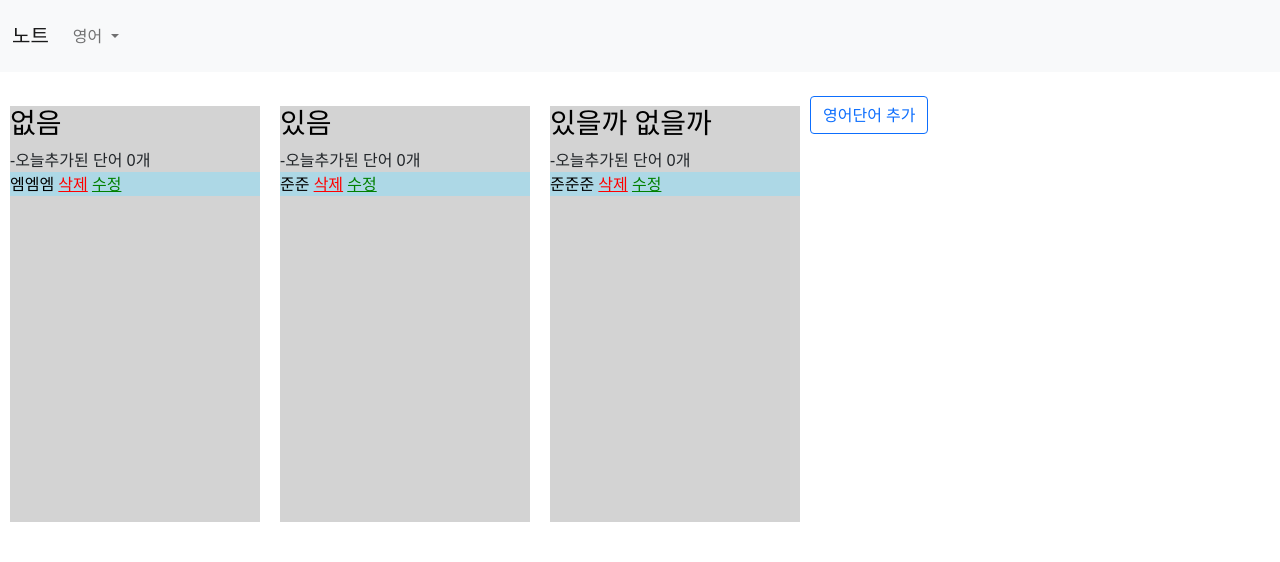
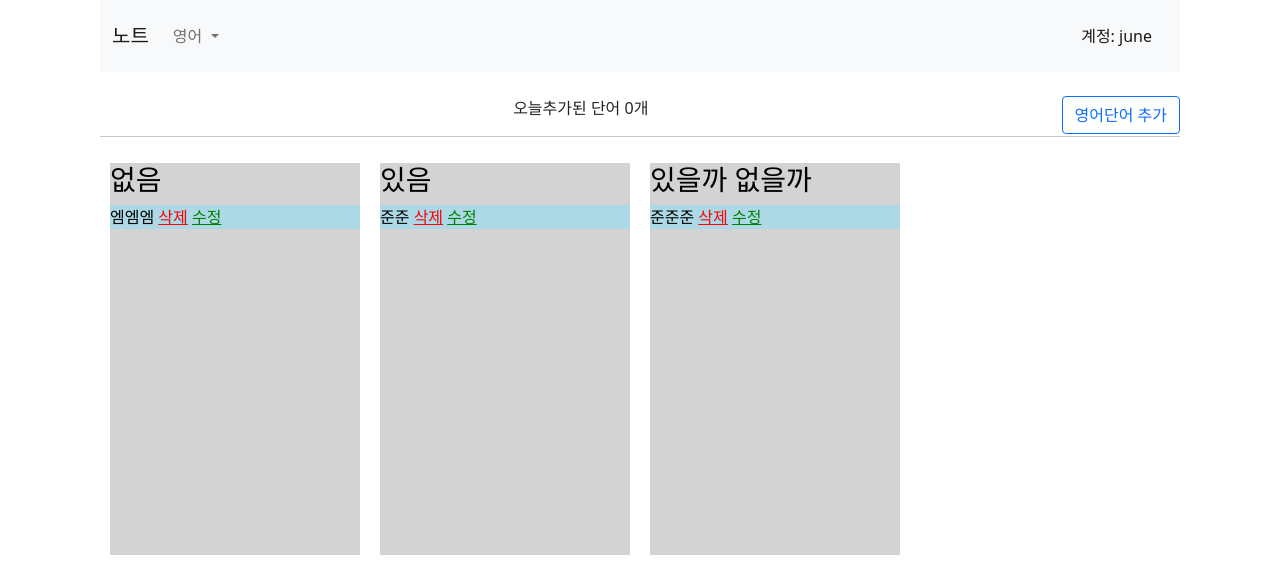
Before and after one commit to kimbrother6/english, a Django app: page / in a window 1280 px wide; the page is wider, and only the part inside the window is pictured. Shown: the top 562 px of that part. Run offline with Django 3.2, Linux system fonts and the light colour scheme; a user stored in the database is signed in; data comes from the database, SQL or seed files in the repository; both versions use the stored data as it was after the commit.

Commit message:
Change home page html, css

```diff
--- a/english/settings.py
+++ b/english/settings.py
@@ -26,7 +26,7 @@
 DEBUG = True
 
 ALLOWED_HOSTS = ['hjune.pythonanywhere.com']
-
+#ALLOWED_HOSTS = ['hjune.pythonanywhere.com']
 
 # Application definition
 
--- a/static/all_styles.css
+++ b/static/all_styles.css
@@ -5,14 +5,14 @@
 }
 
 .navbar {
-    width: 1440px;
+    width: 1080px;
     margin-left: auto;
     margin-right: auto;
 }
 
 .page-elem {
 
-    width: 1440px;
+    width: 1080px;
     margin-left: auto;
     margin-right: auto;
 }
@@ -20,3 +20,7 @@
 .error {
   color: red;
 }
+
+.divider-top {
+  text-align: center;
+}
--- a/static/word/styles.css
+++ b/static/word/styles.css
@@ -99,6 +99,11 @@
 .word .edit-btn {
     color: green;
 }
+
+#btn-create-word {
+  display: inline-block;
+  float: right;
+}
 /* 웹에서 받아온 카드 뒤집는 css*/
 /* The flip card container - set the width and height to whatever you want. We have added the border property to demonstrate that the flip itself goes out of the box on hover (remove perspective if you don't want the 3D effect */
 .flip-card {
--- a/word/models.py
+++ b/word/models.py
@@ -11,8 +11,8 @@
     memorize = models.CharField(max_length=50, null=True, blank=True)
     Class = models.CharField(max_length=30, null=True, blank=True) #class 로는 이름이 정의되지 않는다.
 
-    dt_created = models.DateField(verbose_name='Date Created', auto_now_add=True, null=True, blank=True)
-    dt_modified = models.DateTimeField(verbose_name="Date Modified", auto_now = True, null=True, blank=True)
+    dt_created = models.DateField(auto_now_add=True)
+    dt_modified = models.DateTimeField(auto_now = True)
     def __str__(self):
         return self.EN_word
 
--- a/word/templates/word/home.html
+++ b/word/templates/word/home.html
@@ -1,3 +1,4 @@
+
 {% extends './base.html'%}
 {% load static%}
 
@@ -8,6 +9,14 @@
 
 {% block content %}
 <body>
+<div class="divider-top">
+  <span id="number-of-words-added">오늘추가된 단어 {{today_day_post_len}}개</span>
+
+<a class="btn btn-outline-primary" href="{% url 'word:create' %}" id="btn-create-word">영어단어 추가</a>
+
+</div>
+
+<hr class="solid">
     <div class='list-box'>
 
         {% for Class in class_list%}
@@ -15,7 +24,7 @@
 
             <a class='list-title-a' href="{% url 'word:view-class' Class%}">
               <h3 class='list-title'>{{Class}}<br></h3>
-            </a><span id="number-of-words-added">-오늘추가된 단어 {{today_day_post_len}}개</span>
+            </a>
             <div class='word-list'>
                 {% for word in word %}
                     {% if word.Class == Class%}
@@ -34,6 +43,6 @@
         {% endfor %}
 
     </div>
-    <a class="btn btn-outline-primary" href="{% url 'word:create' %}">영어단어 추가</a>
+
 </body>
 {% endblock content %}
--- a/word/views.py
+++ b/word/views.py
@@ -6,29 +6,45 @@
 from datetime import datetime, timedelta
 from pytz import timezone
 
+#클래스별로 단어를 나누기위해 db.sqlit3를 불러옴
+#
+engine = create_engine(
+    "sqlite:////home/hjune/english/db.sqlite3")
 
-engine = create_engine("sqlite:////home/hjune/english/db.sqlite3") #
+#홈페이지
 
 
 def word_home_page(request):
-    user=request.user.username
+    #상단에 사용자 이름을 나타내기위해 변수에 지정
+    user = request.user.username
+    #유저의 단어를 변수에 지정
     word = Word.objects.filter(user=user)
 
+    # 단어를 작성후 특정 날짜가 지난 단어의 날짜를 알려줌(?)
+    today = datetime.now(timezone('Asia/Seoul'))
+    #오늘 몇개의 단어를 추가했는지를 변수에 저장
+    today_day_post_len = len(word.filter(dt_created=today))
 
-    today =  datetime.now(timezone('Asia/Seoul')) #단어를 작성후 특정 날짜가 지난 단어의 날짜를 알려줌(?)
-    today_day_post_len = len(word.filter(dt_created = today))
-
+    #user_class_list는 어떤 클래스가 있는지 리스트로 넘겨줌
     with engine.connect() as conn, conn.begin():
         data = pd.read_sql_table("word_word", conn)
-    user_data = data[data['user']==user]
+    user_data = data[data['user'] == user]
     user_class_list = user_data['Class'].unique()
+
+    #만약 아무런 단어가 없다면 단어추가를 추천하는 html랜더
     if len(word) == 0:
         return render(request, 'word/no_data.html')
     else:
         return render(request, 'word/home.html', {'word': word, 'class_list': user_class_list, 'today_day_post_len': today_day_post_len})
 
+#새로운 단어를 생성
+
+
 def create(request):
+
+    #만약 method가 POST라면 request로 넘어온 값들을 데이터베이스에 저장
     if request.method == 'POST':
+      #form에서 넘어온 값의 저장을 보류하고, memorize와 user를 추가한 후 저장한다.
         post_form = WordForm(request.POST)
         post_form = post_form.save(commit=False)
         post_form.memorize = '0'
@@ -40,15 +56,18 @@
         form = WordForm
         return render(request, 'word/forms.html', {'form': form})
 
+
 def word_card(request, Class, memorize):
-    words = Word.objects.filter(Class=Class).filter(user = request.user.username)
+    words = Word.objects.filter(user=request.user.username).filter(Class=Class)
 
+    #memorize에 따라 디스플레이 해주는 것이라면 memorize에 따라 분류
     if memorize != 'none':
         words = words.filter(memorize=memorize)
 
-    words_len_0 = list_len(words, 0) #start 0
+    words_len_0 = list_len(words, 0)  # start 0
 
-    return render(request, 'word/word_card.html', {'words':words, 'words_len_0': words_len_0, 'check_content_exists': str(len(words)==0)})
+    return render(request, 'word/word_card.html', {'words': words, 'words_len_0': words_len_0, 'check_content_exists': str(len(words) == 0)})
+
 
 def update(request, id):
     word = Word.objects.get(id=id)
@@ -63,31 +82,37 @@
         form = WordForm(instance=word)
         return render(request, 'word/forms.html', {'form': form})
 
+
 def view_class(request, listName):
     return render(request, 'word/view_class.html', {'listName': listName})
 
-def delete(request ,id):
+
+def delete(request, id):
     word = Word.objects.get(id=id)
     word.delete()
     return redirect('word:home-page')
 
-def write(request, Class, EN_word): #Class는 method가 GET방식 일 때는 Class이고, POST방식 일 때는 EN_word 이다.
+
+# Class는 method가 GET방식 일 때는 Class이고, POST방식 일 때는 EN_word 이다.
+def write(request, Class, EN_word):
     words = Word.objects.filter(Class=Class)
     words_len_0 = list_len(words, 0)
     return render(request, 'word/write.html', {'words': words, 'words_len_0': words_len_0, 'Class': Class, 'EN_word': EN_word})
 
-def forgetting_curve(request, Class, some_day):#some_day는 몇일 전의 단어를 볼 건지 넘겨주는 파라미터
-    today =  datetime.now(timezone('Asia/Seoul')) #단어를 작성후 특정 날짜가 지난 단어의 날짜를 알려줌(?)
+
+def forgetting_curve(request, Class, some_day):  # some_day는 몇일 전의 단어를 볼 건지 넘겨주는 파라미터
+    # 단어를 작성후 특정 날짜가 지난 단어의 날짜를 알려줌(?)
+    today = datetime.now(timezone('Asia/Seoul'))
     some_day = today - timedelta(days=int(some_day))
     word = Word.objects.filter(Class=Class)
-    some_day_post = word.filter(dt_created = some_day)# 특정 날짜가 지난 단어를 불러옴(?)
+    some_day_post = word.filter(dt_created=some_day)  # 특정 날짜가 지난 단어를 불러옴(?)
 
     words_len_0 = list_len(some_day_post, 0)
+    print(today)
+    print(some_day)
+    print(word)
     print(some_day_post)
-    return render(request, 'word/forgetting_curve.html', {'some_day_post':some_day_post, 'words_len_0': words_len_0, 'check_content_exists': str(len(some_day_post)==0)})
-
-
-
+    return render(request, 'word/forgetting_curve.html', {'some_day_post': some_day_post, 'words_len_0': words_len_0, 'check_content_exists': str(len(some_day_post) == 0)})
 
 
 def list_len(list, num):
@@ -95,7 +120,7 @@
     if num == 0:
         for i in range(len(list)):
             new_list.append(str(i))
-    else :
+    else:
         for i in range(1, len(list) + 1):
             new_list.append(str(i))
     return new_list
```
Also changed, not shown: db.sqlite3.
